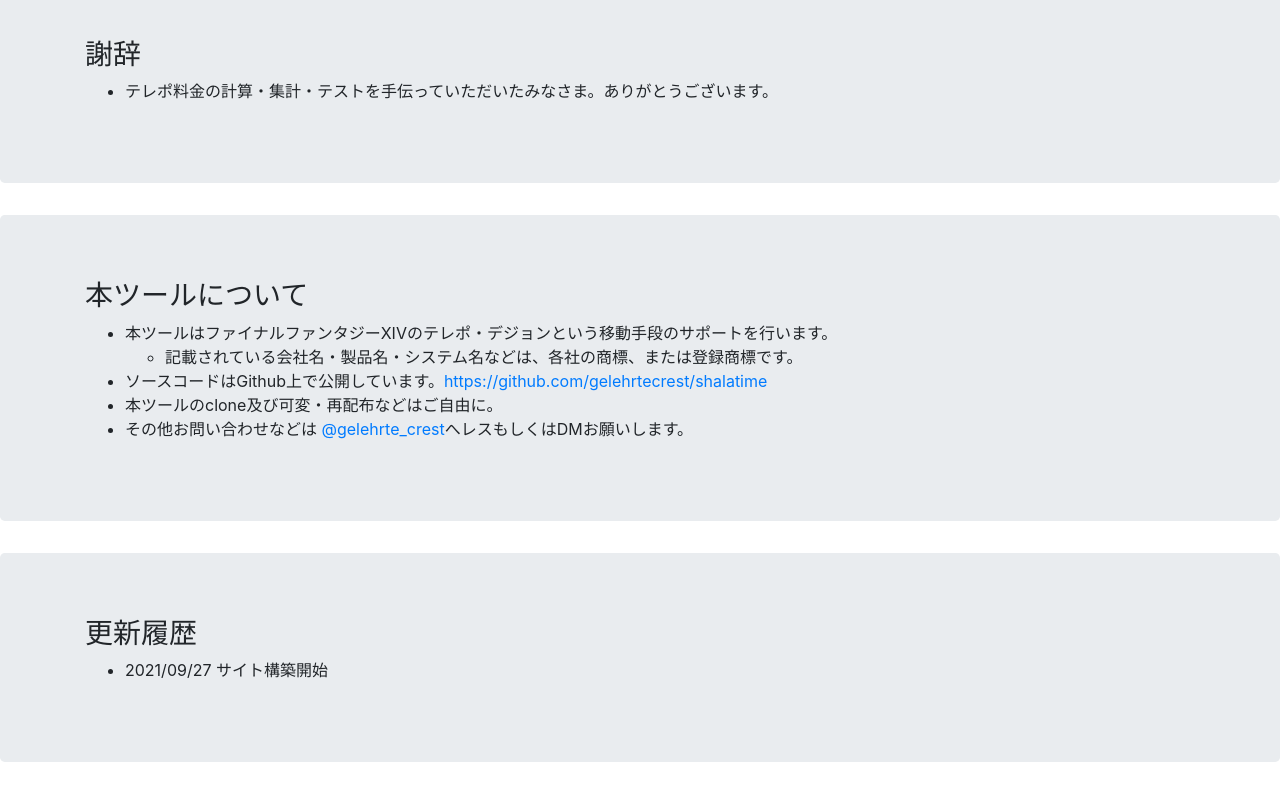
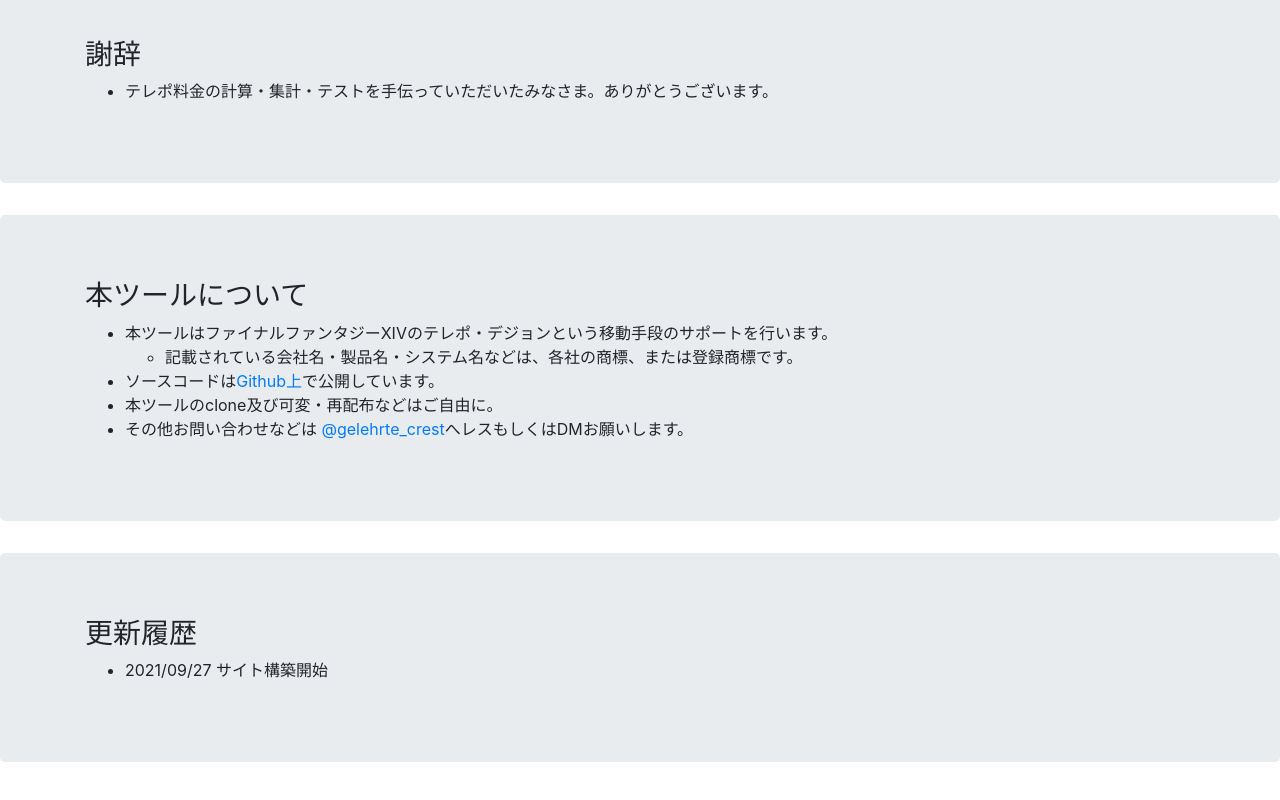
Before and after one commit to gelehrtecrest/shalatime, a plain HTML site: page docs/index.html in a window 1280 px wide. Shown: the part 1213-2013 px from the top of the page. Drawn offline with nearby package versions, Linux system fonts and the light colour scheme.

Commit message:
スマホの幅対策

```diff
--- a/docs/index.html
+++ b/docs/index.html
@@ -1482,7 +1482,7 @@
 					<ul>
 						<li>記載されている会社名・製品名・システム名などは、各社の商標、または登録商標です。</li>
 					</ul>
-					<li>ソースコードはGithub上で公開しています。<a href="https://github.com/gelehrtecrest/shalatime" target="_blank">https://github.com/gelehrtecrest/shalatime</a></li>
+					<li>ソースコードは<a href="https://github.com/gelehrtecrest/shalatime" target="_blank">Github上</a>で公開しています。</li>
 					<li>本ツールのclone及び可変・再配布などはご自由に。</li>
 					<li>その他お問い合わせなどは <a href="https://twitter.com/gelehrte_crest" target="_blank">@gelehrte_crest</a>へレスもしくはDMお願いします。</li>
 				</ul>
```
